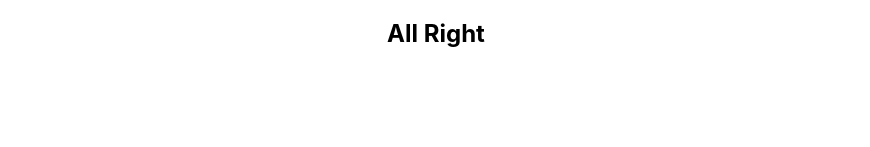
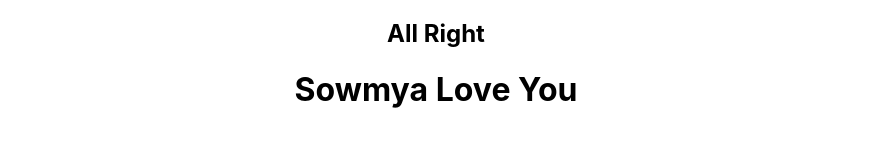
Before and after one commit to ramkapse1234/project1, a React (Create React App) app: page / in a window 1280 px wide. Shown: the part 451-598 px from the top of the page, without its empty margins (204-1074 px from the left). Built offline with nearby package versions, Linux system fonts and the light colour scheme.

Commit message:
Updated files

```diff
--- a/src/App.js
+++ b/src/App.js
@@ -7,6 +7,9 @@ function App() {
       <p>This app is now live on Netlify!</p>
       <img src="https://encrypted-tbn0.gstatic.com/images?q=tbn:ANd9GcQQ8liosYPhKGoWvLoiQbFr40EmGT1LjIzwOg&s" alt="avatar"/>
       <h2>All Right</h2>
+      <h1>Sowmya Love You
+
+      </h1>
     </div>
   );
 }
```
